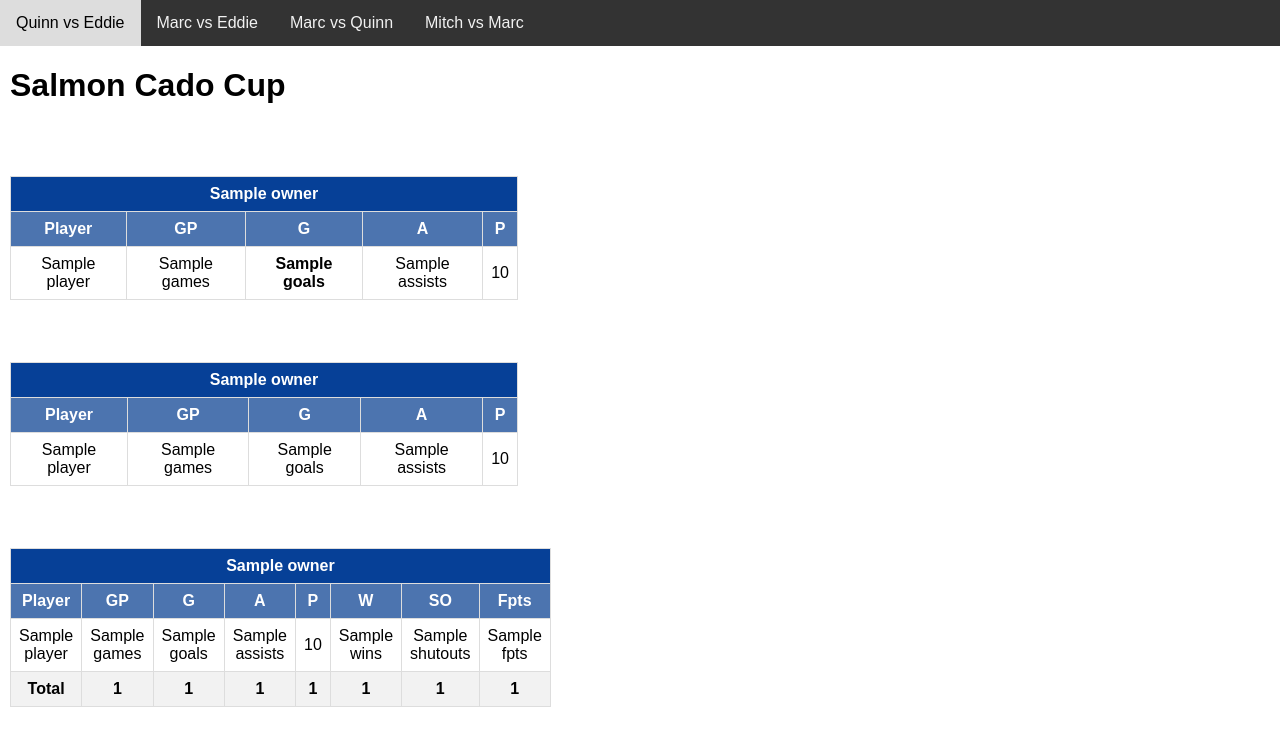
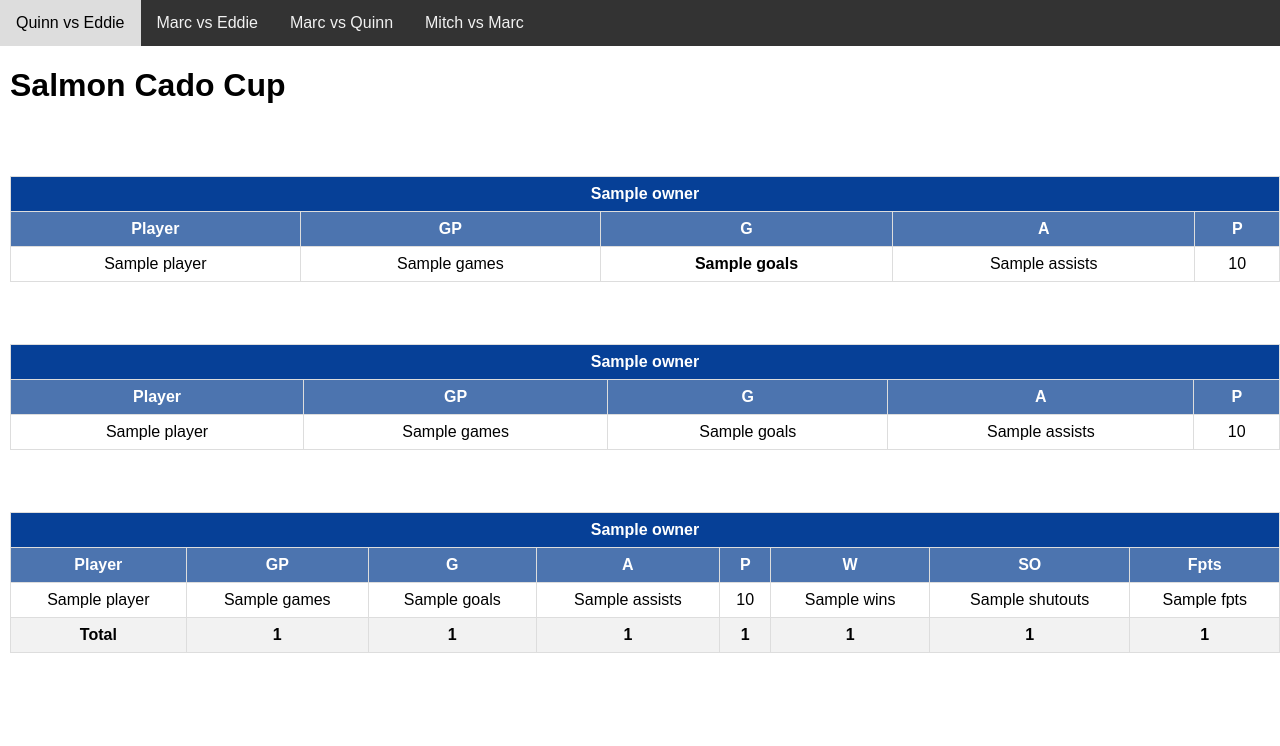
Before and after one commit to brettedw/nhl_sides, a Flask app: template templates/EvM_bet_tables.html in a window 1280 px wide. Shown: the top 746 px of the page. Run offline with Flask 2, Linux system fonts and the light colour scheme; the template is opened without the code that fills it: most values are stand-ins (such as "Sample title", 1, 10 or a date in 2020); parts of the project's set-up code (start-up, migrations or seed data) failed here and were passed over.

Commit message:
Let's try a different table width

```diff
--- a/static/main.css
+++ b/static/main.css
@@ -25,7 +25,7 @@
 
 .base_table {
     border-collapse: collapse;
-    width: 40%;
+    width: 100%;
     margin-top: 50px;
     margin-bottom: 12px;
     float: left;
```
